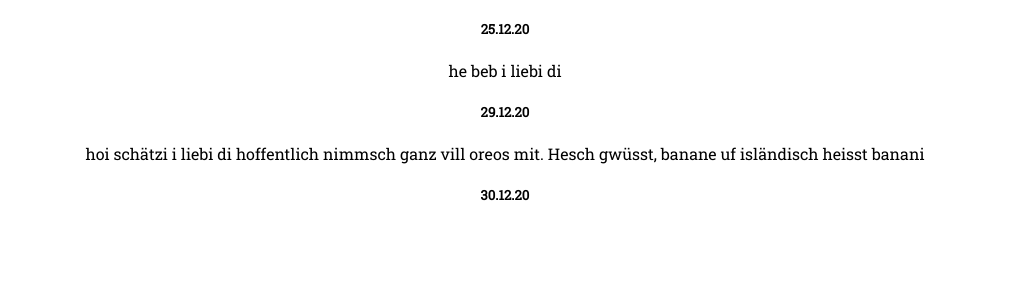
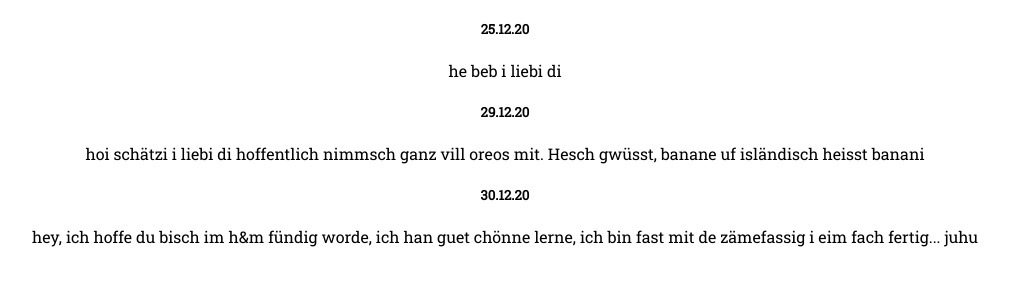
Before and after one commit to hudi20011/hudi20011.github.io, a plain HTML site: page anissi.html in a window 1280 px wide. Shown: the part 67-352 px from the top of the page, without its empty margins (135-1144 px from the left). Drawn offline with Linux system fonts and the light colour scheme.

Commit message:
Update anissi.html

```diff
--- a/anissi.html
+++ b/anissi.html
@@ -22,6 +22,8 @@
     hoi schätzi i liebi di  hoffentlich nimmsch ganz vill oreos mit.
     Hesch gwüsst, banane uf isländisch heisst banani
     <h5>30.12.20</h5>
+    hey, ich hoffe du bisch im h&m fündig worde, ich han guet chönne lerne, ich bin fast
+    mit de zämefassig i eim fach fertig... juhu
 
 
 </body>
```
